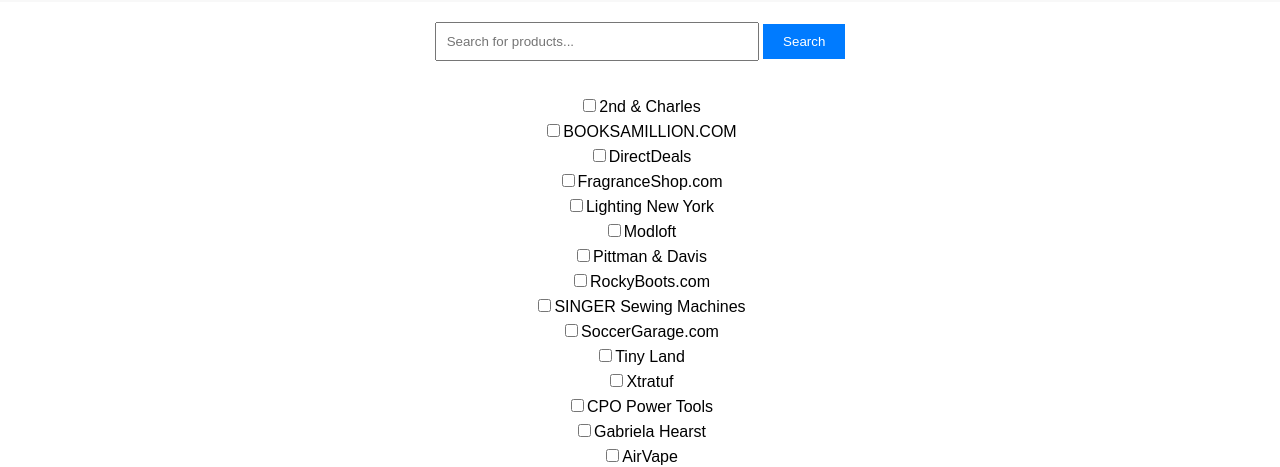
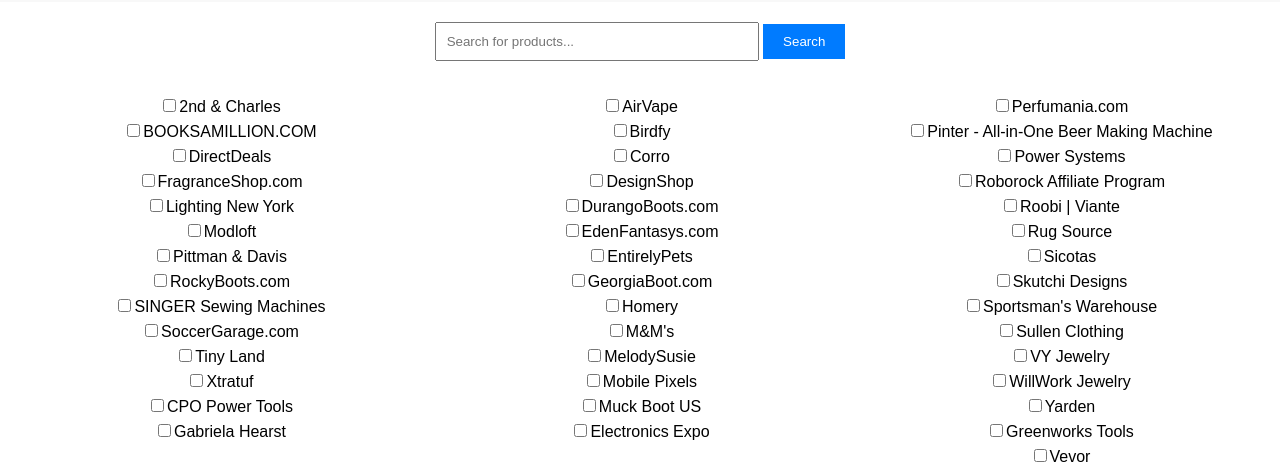
Before and after one commit to Aeguy353/GetComparley, a website: page public/index.html in a window 1280 px wide. Shown: the part 342-809 px from the top of the page. Drawn offline with Linux system fonts and the light colour scheme.

Commit message:
Update styles.css

```diff
--- a/public/styles.css
+++ b/public/styles.css
@@ -34,10 +34,16 @@
     background-color: #0056b3;
 }
 .checkboxes {
-    text-align: center;
+    display: flex;
+    justify-content: center;
     padding: 10px;
 }
-.checkboxes label {
+.store-column {
+    flex: 1;
+    text-align: center;
+    padding: 0 10px;
+}
+.store-column label {
     display: block;
     margin: 5px 0;
 }
```
